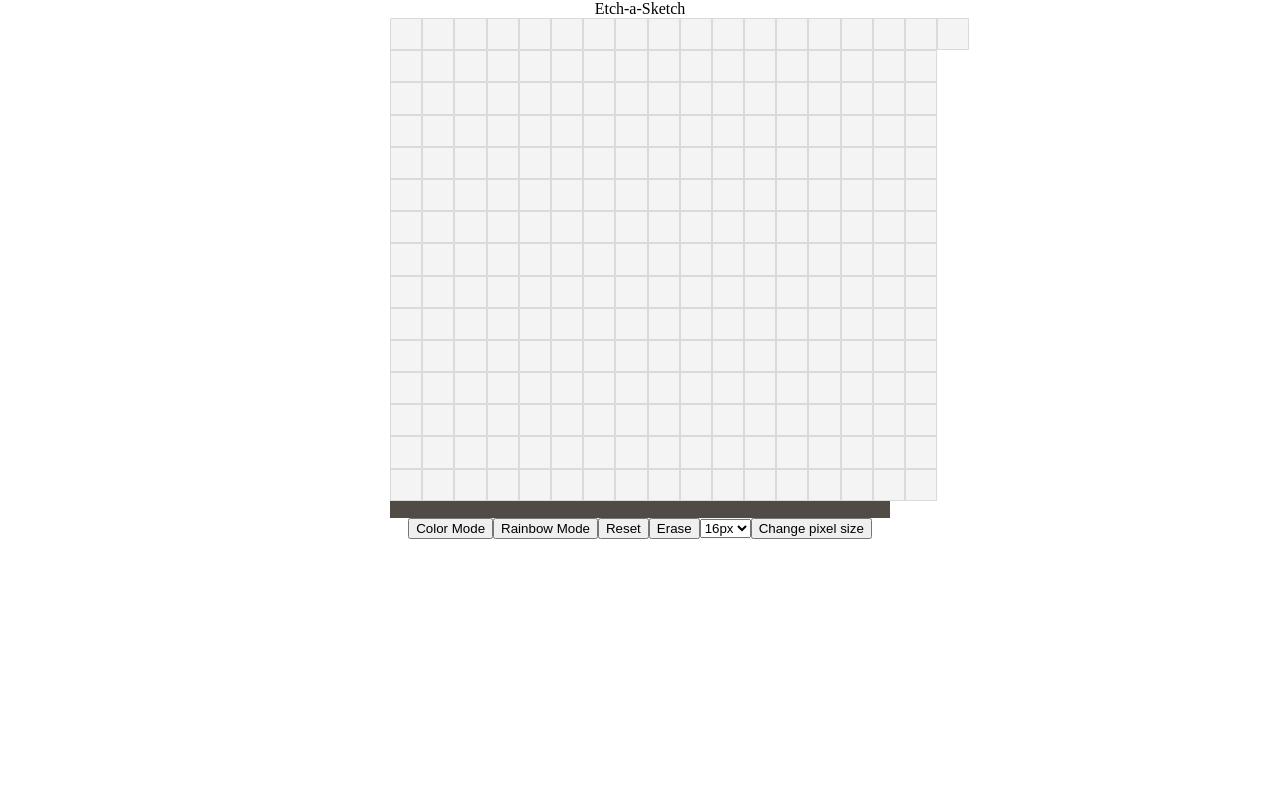
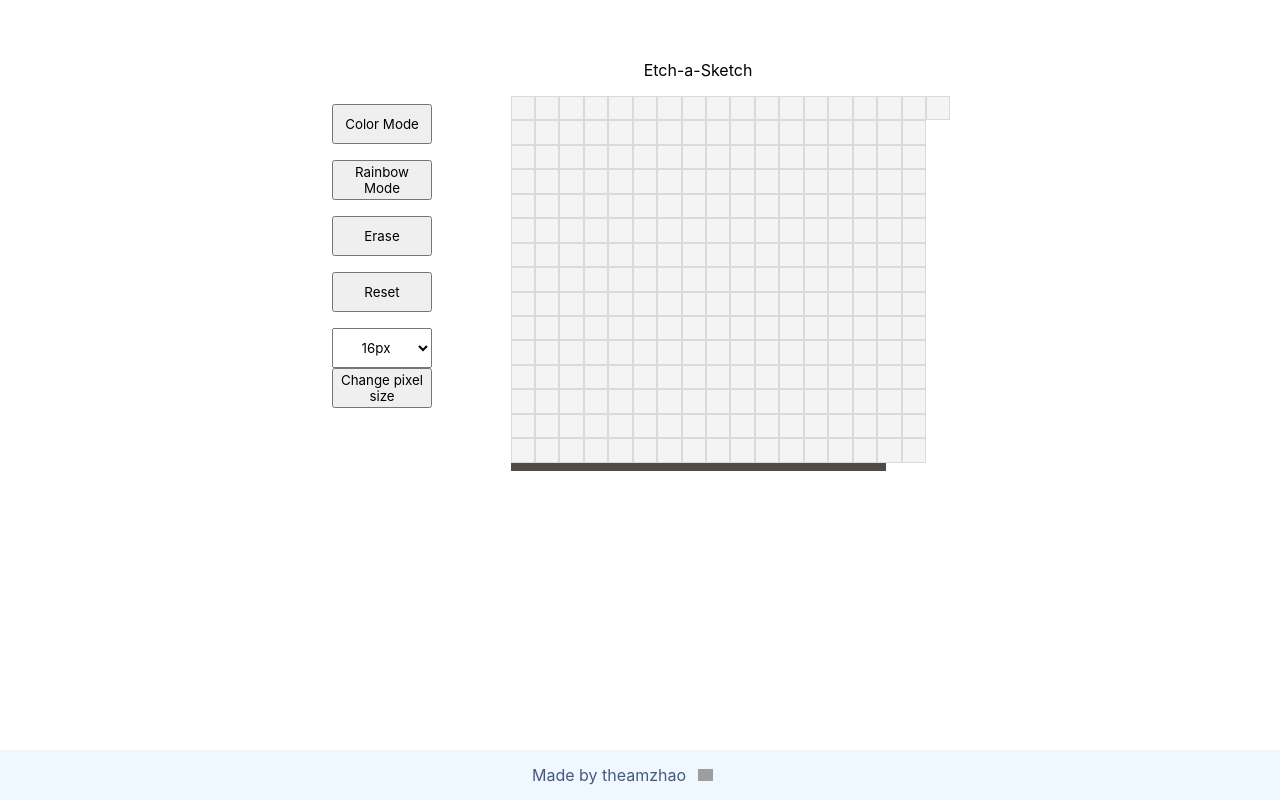
Before and after one commit to theamzhao/etch-a-sketch, a plain HTML site: page index.html in a window 1280 px wide. Drawn offline with Linux system fonts and the light colour scheme; grey boxes are pictures that could not be loaded.

Commit message:
Fix styling, footer, Color Mode function

```diff
--- a/index.html
+++ b/index.html
@@ -1,8 +1,15 @@
 <!DOCTYPE html>
 <head>
-    <title>🎨 Etch-a-Sketch</title>
+    <title>Etch-a-Sketch</title>
     <link rel="stylesheet" href="style.css">
+    <link rel="icon" href="https://images.emojiterra.com/google/android-12l/512px/1f3a8.png">
 </head>
 <body>
     <script src="script.js"></script>
+    <div class="footer">
+        <a href="https://github.com/theamzhao">Made by theamzhao</a>
+        <a href="https://github.com/theamzhao" class="gitlogo">
+            <img src="https://cdn-icons-png.flaticon.com/512/25/25231.png" id="gitlogo" alt="github logo">
+        </a>
+    </div>
 </body>
--- a/script.js
+++ b/script.js
@@ -1,34 +1,17 @@
 // HTML
 console.log(document);
 
-// Header
-header = document.createElement('header');
-header.classList.add('header');
-header.textContent = 'Etch-a-Sketch';
-document.body.appendChild(header);
-
-// Container Div
-container = document.createElement('div');
-container.classList.add('container');
-container.style.background = '#514b45';
-container.style.textAlign = 'center';
-container.style.maxWidth = '75%';
-container.style.maxHeight = '75%';
-container.style.width = '500px';
-container.style.height = 'relative';
-document.body.appendChild(container);
-const width = container.clientWidth;
-container.style.height = width+"px";
-var pixelWidth = ((width/16)-1.05).toString() + "px"; // border width accounts for 1 pixel
-// console.log(width);
-// console.log(pixelWidth);
+// Main Div
+maindiv = document.createElement('div');
+maindiv.classList.add('main');
+document.body.appendChild(maindiv);
 
 // Buttons Div
 buttonDiv = document.createElement('div');
 buttonDiv.classList.add('buttons');
-buttonDiv.style.background = '#f4f4f4';
+buttonDiv.style.background = '#ffffff';
 buttonDiv.style.textAlign = 'center';
-document.body.appendChild(buttonDiv);
+maindiv.appendChild(buttonDiv);
 //  Color Button
 color = document.createElement('button');
 color.classList.add('button');
@@ -39,18 +22,20 @@ rainbow = document.createElement('button');
 rainbow.classList.add('button');
 rainbow.textContent = 'Rainbow Mode';
 buttonDiv.appendChild(rainbow);
+//  Eraser Button
+erase = document.createElement('button');
+erase.classList.add('button');
+erase.textContent = 'Erase';
+buttonDiv.appendChild(erase);
 //  Reset Button
 reset = document.createElement('button');
 reset.classList.add('button')
 reset.textContent = 'Reset';
 buttonDiv.appendChild(reset);
-//  Eraser Button
-erase = document.createElement('button');
-erase.classList.add('button');
-erase.textContent = 'Erase';
-buttonDiv.appendChild(erase);
 
 // Pixel Slider Div
+pixelButtons = document.createElement('div');
+pixelButtons.classList.add('pixelDiv');
 pixelCount = document.createElement('select');
 pixelCount.classList.add('options');
 var smallOption = document.createElement("option");
@@ -62,12 +47,13 @@ pixelCount.add(medOption);
 var bigOption = document.createElement("option");
 bigOption.text = "64px";
 pixelCount.add(bigOption);
-buttonDiv.appendChild(pixelCount);
+buttonDiv.appendChild(pixelButtons);
+pixelButtons.appendChild(pixelCount);
 
 sizeBtn = document.createElement('button');
 sizeBtn.classList.add('button');
 sizeBtn.textContent = 'Change pixel size';
-buttonDiv.appendChild(sizeBtn);
+pixelButtons.appendChild(sizeBtn);
 
 // Pixel Slider Div
 sliderDiv = document.createElement('div');
@@ -75,6 +61,26 @@ sliderDiv.classList.add('slider');
 sliderDiv.style.background = '#f4f4f4';
 sliderDiv.style.textAlign = 'center';
 document.body.appendChild(sliderDiv);
+
+// Sketch Div
+sketchDiv = document.createElement('sketchDiv');
+sketchDiv.classList.add('sketch');
+sketchDiv.textContent = 'Etch-a-Sketch';
+maindiv.appendChild(sketchDiv);
+
+// Container Div
+container = document.createElement('div');
+container.classList.add('container');
+container.style.background = '#514b45';
+container.style.textAlign = 'center';
+container.style.maxWidth = '75%';
+container.style.maxHeight = '75%';
+container.style.width = '500px';
+container.style.height = 'relative';
+sketchDiv.appendChild(container);
+const width = container.clientWidth;
+container.style.height = width+"px";
+var pixelWidth = ((width/16)-1).toString() + "px"; // border width accounts for 1 pixel
 
 // MAIN
 createContainer(16);
@@ -115,39 +121,51 @@ function paintPixel(e) {
         console.log("rainbows!");
         if (e.buttons == 1) this.style.background = rainbowSelect();
     } else if (pixels.length > 0){
-        if (e.buttons == 1) this.style.background = 'black';
+        if (e.buttons == 1) this.style.background = '#bababa';
     } else if (pixels.length == 0){
         if (e.buttons == 1) this.style.background = '#f4f4f4';
     }
 }
 
 function eraseClass() {
-    const pixels = document.querySelectorAll('.color');
+    var option = '';
+    if (document.querySelectorAll('.rainbow').length >0) {
+        option = 'rainbow';
+    } else if (document.querySelectorAll('.color').length >0) {
+        option = 'color';
+    }
+    const pixels = document.querySelectorAll('.'+option);
     pixels.forEach(function(pixel) {
-        pixel.classList.remove("color");
-        pixel.classList.remove("rainbow");
+        pixel.classList.remove(option);
         pixel.classList.add("erase");
     });
 }
 
 function colorClass() {
-    const pixels = document.querySelectorAll('.erase');
-    pixels.forEach(function(pixel) {
-        pixel.classList.remove("erase");
-        pixel.classList.remove("rainbow");
-        pixel.classList.add("color");
-    });
+    const switchRainbow = document.querySelectorAll('.rainbow');
+    const switchErase = document.querySelectorAll('.erase');
+    if (switchRainbow.length > 0){
+        switchRainbow.forEach(function(pixel) {
+            pixel.classList.remove("rainbow");
+            pixel.classList.add("color");
+        });
+    } else if (switchErase.length > 0) {
+        switchErase.forEach(function(pixel) {
+            pixel.classList.remove("erase");
+            pixel.classList.add("color");
+        });
+    }
 }
 
 function rainbowClass() {
     const pixels = document.querySelectorAll('.pixel');
-    pixels.forEach(function(pixel) {
+        pixels.forEach(function(pixel) {
         pixel.classList.add("rainbow");
     });
 }
 
 function rainbowSelect() {
-    var hexArr = [0,1,2,3,4,5,6,7,8,9,'A','B','C','D','E' ,'F'];
+    var hexArr = [0,1,2,3,'A','B','C','D','E','F'];
     var hexOutput = "";
     for (i = 0; i < 6; i++){
         hexOutput = hexOutput+hexArr[Math.floor(Math.random() * hexArr.length)]
--- a/style.css
+++ b/style.css
@@ -1,11 +1,31 @@
 body {
     display: flex;
-    flex: 0 0 auto;
     flex-direction: column;
     align-items: center;
-    justify-content: space-between;
-    margin: 0 0;
+    gap: 16px;
+    justify-content: space-evenly;
+    margin: 20px 0px;
+    font-family: -apple-system, BlinkMacSystemFont, sans-serif;
 }
+
+.main {
+    display: flex;
+    flex-direction: row;
+    gap: 16px;
+
+    justify-content: flex-start;
+    margin: 20px 0px auto;
+}
+
+.sketch {
+    display: flex;
+    flex-direction: column;
+    gap: 16px;
+
+    align-items: center;
+    margin: 20px 0px auto;
+}
+
 .container {
     display: flex;
     flex-direction: column;
@@ -19,3 +39,58 @@ body {
     border-color: #dadada;
     display: flex;
 }
+
+.buttons {
+    display: flex;
+    flex-direction: column;
+    gap: 16px;
+    justify-content: center;
+    width: 100px;
+}
+
+button {
+    font-family: -apple-system, BlinkMacSystemFont, 'Segoe UI', Roboto, Oxygen, Ubuntu, Cantarell, 'Open Sans', 'Helvetica Neue', sans-serif;
+    width: 100px;
+    height: 40px;;
+}
+
+select {
+    font-family: -apple-system, BlinkMacSystemFont, 'Segoe UI', Roboto, Oxygen, Ubuntu, Cantarell, 'Open Sans', 'Helvetica Neue', sans-serif;
+    width: 100px;
+    height: 40px;
+    text-align: center;
+}
+
+.pixelButtons {
+    display: flex;
+    gap: 10px;
+}
+
+.footer {
+    position: absolute;
+    bottom: 0;
+    display: flex;
+    align-items: center;
+    justify-content: center;
+    gap: 12px;
+    height: 50px;
+    width: 100%;
+    background-color: #f0f8ff;
+    text-align: center;
+}
+
+img {
+    max-width: 30%;
+    height: auto;
+}
+
+.gitlogo {
+    display: flex;
+    align-items: center;
+    width: 50px;
+}
+
+a {
+    text-decoration: none;
+    color: #43597f;
+}
```
